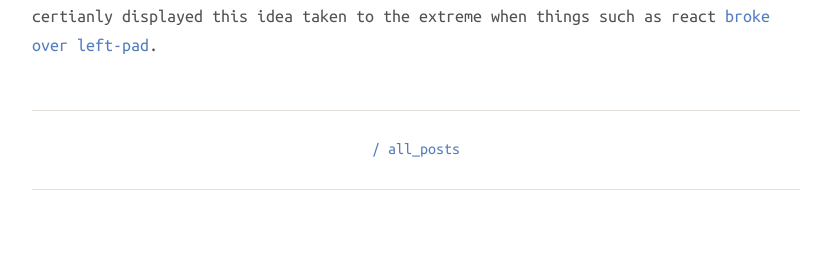
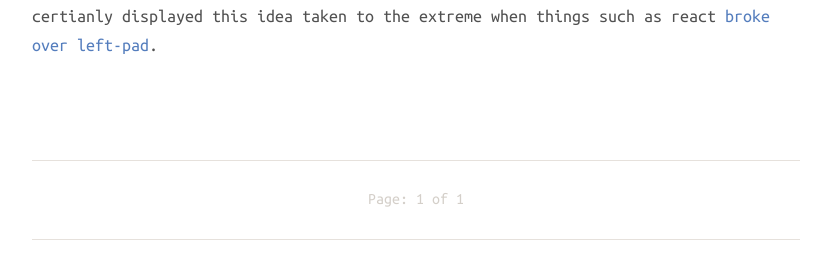
Before and after one commit to developermo-de/hackerMode, a Jekyll site: the page built from index.html, in a window 1280 px wide. Shown: the part 470-749 px from the top of the page, without its empty margins (224-1055 px from the left). Built offline with Jekyll 4.4.1, drawn with Linux system fonts in a browser that asks for light colours; nearby versions of some CDN libraries; the list of posts is cut into pages by our own code.

Commit message:
added pagination

```diff
--- a/Gemfile
+++ b/Gemfile
@@ -6,5 +6,5 @@
 
 gem 'github-pages', versions['github-pages']
 gem 'rake'
-
+gem 'jekyll-paginate'
 gem 'pygments.rb'
--- a/_config.yml
+++ b/_config.yml
@@ -2,10 +2,10 @@
 baseurl: ''
 
 # Site live URL
-url: http://hackermo.de
+#url: http://hackermo.de
 
 # Localhost
-#url: http://127.0.0.1:4000
+url: http://127.0.0.1:4000
 
 
 name: hackermode
@@ -66,3 +66,7 @@
 sass:
     sass_dir: assets/css/_sass
     style: :compressed
+
+paginate: 15
+
+gems: [jekyll-paginate]
--- a/assets/css/main.scss
+++ b/assets/css/main.scss
@@ -736,14 +736,38 @@
 
   .column-1 {
     text-align: left;
+    a{
+        color:#aaa;
+        @include transition(opacity, .1s);
+        &:hover, &:active, &:focus {
+            border-bottom-color: $base-04;
+            opacity: 0.7;
+        }
+    }
     @include column(.3333);
   }
   .column-2 {
     text-align: center;
+    a{
+        color:#aaa;
+        @include transition(opacity, .1s);
+        &:hover, &:active, &:focus {
+            border-bottom-color: $base-04;
+            opacity: 0.7;
+        }
+    }
     @include column(.3333);
   }
   .column-3 {
     text-align: right;
+    a{
+        color:#aaa;
+        @include transition(opacity, .1s);
+        &:hover, &:active, &:focus {
+            border-bottom-color: $base-04;
+            opacity: 0.7;
+        }
+    }
     @include column(.3333);
   }
   .column-full {
@@ -772,3 +796,9 @@
 tbody tr:nth-child(odd) th {
   background-color: $base-05;
 }
+
+.pagination {
+  width: 100%;
+  text-align: center;
+  height: 50px;
+}
--- a/index.html
+++ b/index.html
@@ -3,7 +3,7 @@
 ---
 <div id="home" class="page-content wc-container">
 	<div class="posts">
-  		{% for post in site.posts limit:20 %}
+  		{% for post in paginator.posts limit:15 %}
   			<div class="post">
     			<h3 class="post-title">
 			      <a href="{{ post.url | prepend: site.baseurl | prepend: site.url }}">
@@ -26,7 +26,22 @@
   			</div>
   		{% endfor %}
 	</div>
+    <!-- Pagination links -->
+    <div class="pagination">
+    </div>
 	<div class="post-footer">
-		<div class="column-full"><a href="{{ '/all_posts' | prepend: site.baseurl | prepend: site.url }}">/ all_posts</a></div>
+		<!-- <div class="column-full"><a href="{{ '/all_posts' | prepend: site.baseurl | prepend: site.url }}">/ all_posts</a></div> -->
+        <div class="column-1">
+        {% if paginator.previous_page %}
+        <a href="{{ paginator.previous_page_path }}" class="previous">Newer</a>
+      {% endif %}
+        </div>
+        <div class="column-2"><span class="page_number ">Page: {{ paginator.page }} of {{ paginator.total_pages }}</span></div>
+        <div class="column-3">
+
+      {% if paginator.next_page %}
+        <a href="{{ paginator.next_page_path }}" class="next">Older</a>
+      {% endif %}
+        </div>
 	</div>
 </div>
```
